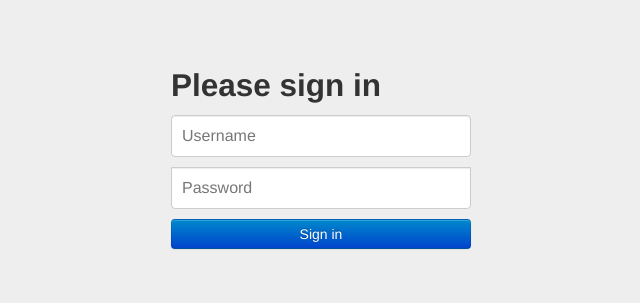
After one commit to rahulgi/ten_thousand_hours, a Django app: page /login/ in a window 1280 px wide. The commit adds this page. Shown: the top 303 px of the page, without its empty margins (319-959 px from the left). Run offline with Django 3.2, Linux system fonts and the light colour scheme; some libraries are stand-ins or nearby versions.

Commit message:
added login functionality

```diff
--- a/ten_thousand_hours/settings/prod.py
+++ b/ten_thousand_hours/settings/prod.py
@@ -7,7 +7,7 @@ DATABASES = {
         'ENGINE': 'django.db.backends.mysql',
         'NAME': 'rahul',
         'USER': 'rahul',
-        'PASSWORD': '3pQ#AYmu4+Yr7FnS',
+        'PASSWORD': 'test',
         'HOST': 'rahul.ccsoekkpmuhy.us-west-2.rds.amazonaws.com',
         'PORT': '3306'
     }
--- a/web/templates/index.html
+++ b/web/templates/index.html
@@ -20,7 +20,7 @@
 
       <p>Welcome, new user. Please log in or create an account.</p>
       <p><a href="{% url "create-new-user" %}" class="btn btn-primary btn-large">Register</a>
-         <a href="#" class="btn btn-success btn-large">Login</a>
+         <a href="{% url "login" %}" class="btn btn-success btn-large">Login</a>
       </p>
     {% endif %}
 
--- /dev/null
+++ b/web/templates/login.html
@@ -0,0 +1,65 @@
+{% extends 'base.html' %}
+{% load staticfiles %}
+
+{% block content %}
+
+<style>
+	body {
+	  padding-top: 40px;
+	  padding-bottom: 40px;
+	  background-color: #eee;
+	}
+
+	.form-signin {
+	  max-width: 330px;
+	  padding: 15px;
+	  margin: 0 auto;
+	}
+	.form-signin .form-signin-heading,
+	.form-signin .checkbox {
+	  margin-bottom: 10px;
+	}
+	.form-signin .checkbox {
+	  font-weight: normal;
+	}
+	.form-signin .form-control {
+	  position: relative;
+	  height: auto;
+	  -webkit-box-sizing: border-box;
+	     -moz-box-sizing: border-box;
+	          box-sizing: border-box;
+	  padding: 10px;
+	  font-size: 16px;
+	}
+	.form-signin .form-control:focus {
+	  z-index: 2;
+	}
+	.form-signin input[type="email"] {
+	  margin-bottom: -1px;
+	  border-bottom-right-radius: 0;
+	  border-bottom-left-radius: 0;
+	}
+	.form-signin input[type="password"] {
+	  margin-bottom: 10px;
+	  border-top-left-radius: 0;
+	  border-top-right-radius: 0;
+	}
+</style>
+
+	<div class="container">
+		<form action="/login/" method="POST" class="form-signin">
+			{% csrf_token %}
+
+			<h3 style="color:red;">{{ error }}</h3>
+
+	     	<h2 class="form-signin-heading">Please sign in</h2>
+	      	<input type="text" name="username" class="form-control" placeholder="Username">
+	        <input name="password" type="password" class="form-control" placeholder="Password" required>
+
+	        <button class="btn btn-lg btn-primary btn-block" type="submit">Sign in</button>
+	      </form>
+
+	</div>
+
+
+{% endblock %}
--- a/web/urls.py
+++ b/web/urls.py
@@ -7,4 +7,5 @@ urlpatterns = patterns('',
   url('^skills/(?P<pk>[0-9]+)/add_time/$', 'web.views.add_skill_time'),
   url('^create_user/$', 'web.views.register', name='create-new-user'),
   url('^logout/$', 'web.views.logout_view', name='logout'),
+  url('^login/$', 'web.views.login_user', name='login'),
 )
--- a/web/views.py
+++ b/web/views.py
@@ -73,3 +73,20 @@ def register(request):
 def logout_view(request):
   logout(request)
   return redirect('/')
+
+def login_user(request):
+  if request.method == 'GET':
+    return render(request, 'login.html')
+  else:
+    username = request.POST['username']
+    password = request.POST['password']
+    errors=[]
+    user_auth = authenticate(username=username, password=password)
+    if user_auth is not None:
+        if user_auth.is_active:
+            login(request, user_auth)
+            return redirect('/')
+    else:
+        return render(request, 'login.html', {
+        'error': "Invalid login info!",
+      })
```
